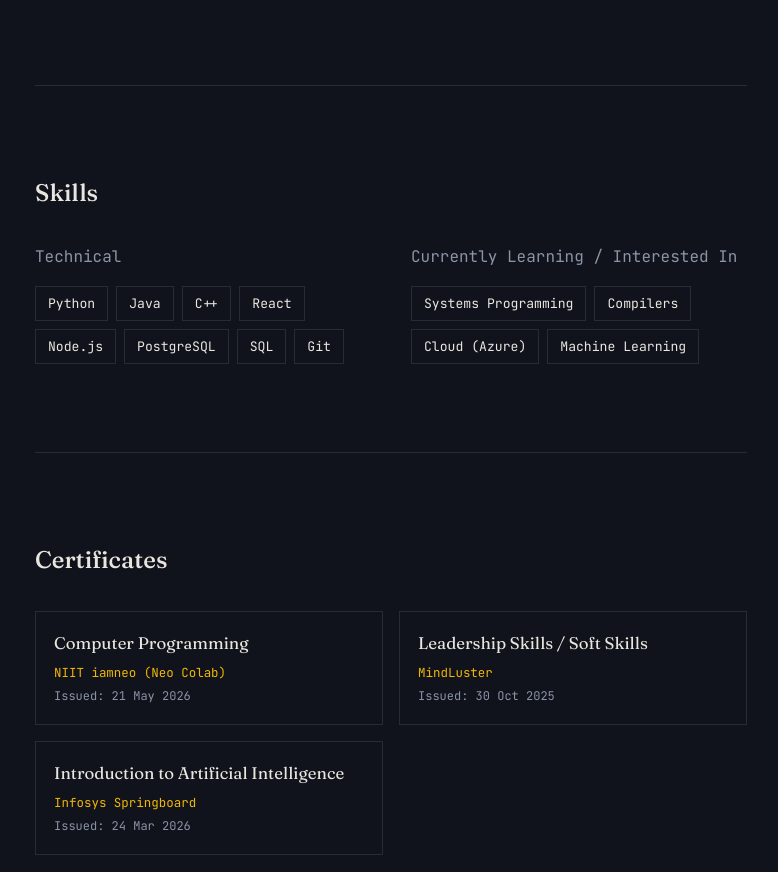
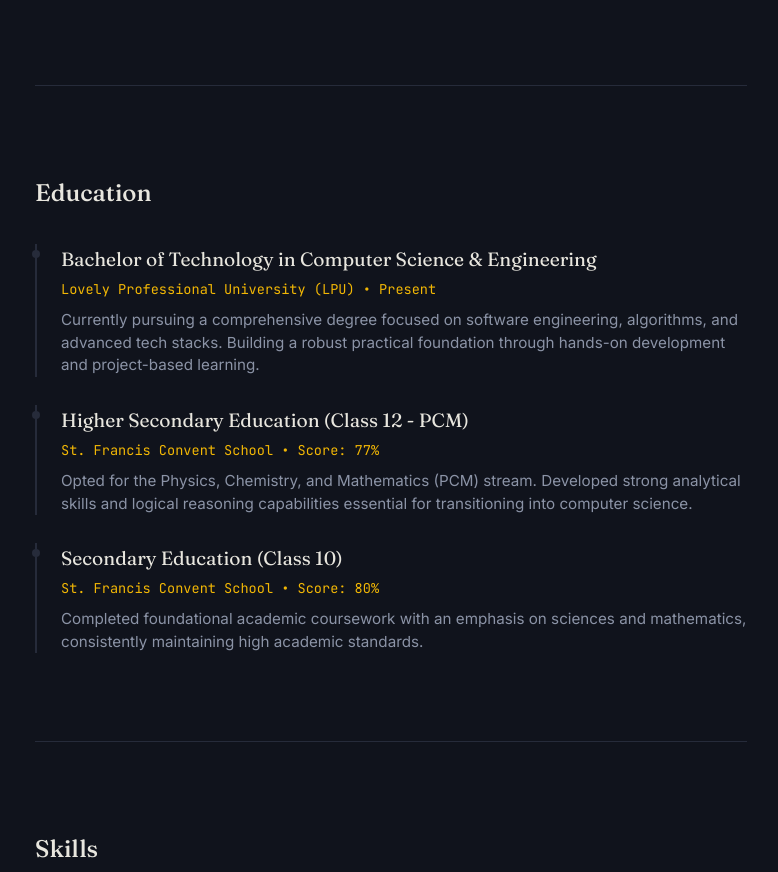
Before and after one commit to anmolragrwl314-source/Myportfoilo, a plain HTML site: page index.html in a window 1280 px wide. Shown: the part 1063-1935 px from the top of the page, without its empty margins (249-1027 px from the left). Drawn offline with Linux system fonts and the light colour scheme.

Commit message:
Update index.html

```diff
--- a/index.html
+++ b/index.html
@@ -7,18 +7,14 @@
 
     <title>Anmol Ratan Agarwal | Portfolio</title>
 
-    <meta name="description"
-        content="Portfolio of Anmol Ratan Agarwal — Software Engineer in training.">
+    <meta name="description" content="Portfolio of Anmol Ratan Agarwal — Software Engineer in training.">
 
     <link rel="preconnect" href="https://fonts.googleapis.com">
     <link rel="preconnect" href="https://fonts.gstatic.com" crossorigin>
 
-    <link
-        href="https://fonts.googleapis.com/css2?family=Fraunces:opsz,wght@9..144,400;9..144,500;9..144,600&family=Inter:wght@400;500;600&family=JetBrains+Mono:wght@400;500&display=swap"
-        rel="stylesheet">
+    <link href="https://fonts.googleapis.com/css2?family=Fraunces:opsz,wght@9..144,400;9..144,500;9..144,600&family=Inter:wght@400;500;600&family=JetBrains+Mono:wght@400;500&display=swap" rel="stylesheet">
 
     <style>
-
         :root {
             --bg: #10131c;
             --bg-alt: #171b27;
@@ -235,6 +231,61 @@
             color: var(--text);
         }
 
+        /* NEW EDUCATION STYLES */
+        .edu-grid {
+            display: flex;
+            flex-direction: column;
+            gap: 28px;
+        }
+
+        .edu-item {
+            border-left: 2px solid var(--line);
+            padding-left: 24px;
+            position: relative;
+            transition: 0.3s;
+        }
+
+        .edu-item:hover {
+            border-color: var(--accent);
+        }
+
+        .edu-item::before {
+            content: '';
+            position: absolute;
+            left: -5px;
+            top: 6px;
+            width: 8px;
+            height: 8px;
+            border-radius: 50%;
+            background: var(--line);
+            transition: 0.3s;
+        }
+
+        .edu-item:hover::before {
+            background: var(--accent);
+            box-shadow: 0 0 10px rgba(242, 183, 5, 0.5);
+        }
+
+        .edu-title {
+            font-family: var(--serif);
+            font-size: 1.2rem;
+            margin-bottom: 4px;
+            color: var(--text);
+        }
+
+        .edu-meta {
+            font-family: var(--mono);
+            font-size: 0.85rem;
+            color: var(--accent);
+            margin-bottom: 8px;
+        }
+
+        .edu-desc {
+            color: var(--text-dim);
+            font-size: 0.95rem;
+            line-height: 1.5;
+        }
+
         .project {
             padding: 28px 0;
             border-top: 1px solid var(--line);
@@ -331,6 +382,7 @@
         <div class="tabs-inner">
             <a class="tab" href="#home">Home</a>
             <a class="tab" href="#about">About</a>
+            <a class="tab" href="#education">Education</a>
             <a class="tab" href="#skills">Skills</a>
             <a class="tab" href="#certificates">Certificates</a>
             <a class="tab" href="#projects">Projects</a>
@@ -364,6 +416,29 @@
                 </div>
                 <div class="about-photo">
                     <img src="profile.jpg" alt="Anmol Ratan Agarwal">
+                </div>
+            </div>
+        </section>
+
+        <section id="education">
+            <h2 style="margin-bottom:32px;">Education</h2>
+            <div class="edu-grid">
+                <div class="edu-item">
+                    <div class="edu-title">Bachelor of Technology in Computer Science & Engineering</div>
+                    <div class="edu-meta">Lovely Professional University (LPU) • Present</div>
+                    <div class="edu-desc">Currently pursuing a comprehensive degree focused on software engineering, algorithms, and advanced tech stacks. Building a robust practical foundation through hands-on development and project-based learning.</div>
+                </div>
+
+                <div class="edu-item">
+                    <div class="edu-title">Higher Secondary Education (Class 12 - PCM)</div>
+                    <div class="edu-meta">St. Francis Convent School • Score: 77%</div>
+                    <div class="edu-desc">Opted for the Physics, Chemistry, and Mathematics (PCM) stream. Developed strong analytical skills and logical reasoning capabilities essential for transitioning into computer science.</div>
+                </div>
+
+                <div class="edu-item">
+                    <div class="edu-title">Secondary Education (Class 10)</div>
+                    <div class="edu-meta">St. Francis Convent School • Score: 80%</div>
+                    <div class="edu-desc">Completed foundational academic coursework with an emphasis on sciences and mathematics, consistently maintaining high academic standards.</div>
                 </div>
             </div>
         </section>
@@ -417,7 +492,6 @@
             </div>
         </section>
 
-
         <section id="contact">
             <div class="contact-inner">
                 <h2>Contact</h2>
```
